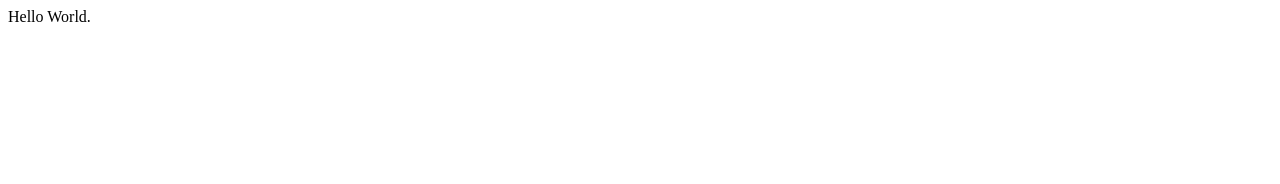
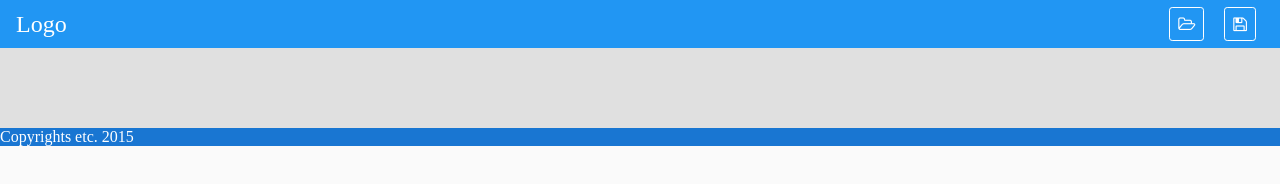
Before and after one commit to javecross/GraalLevelEditor, a plain HTML site: page index.html in a window 1280 px wide. Drawn offline with nearby package versions, Linux system fonts and the light colour scheme.

Commit message:
Updating project naming.

```diff
--- a/index.html
+++ b/index.html
@@ -1,18 +1,37 @@
 <!DOCTYPE html>
 <html>
     <head>
-        <title>TODO supply a title</title>
+        <title>Web-Based Tile Editor</title>
         <meta charset="UTF-8">
         <meta name="viewport" content="width=device-width, initial-scale=1.0">
 
         <link rel="stylesheet" href="https://ajax.googleapis.com/ajax/libs/jqueryui/1.11.4/themes/humanity/jquery-ui.css">
+        <link rel="stylesheet" href="https://maxcdn.bootstrapcdn.com/font-awesome/4.4.0/css/font-awesome.min.css">
 
+        <link rel="stylesheet" href="resources/css/editor-style.css"/>
         <script src="https://ajax.googleapis.com/ajax/libs/jquery/2.1.4/jquery.min.js"></script>
-
         <script src="https://ajax.googleapis.com/ajax/libs/jqueryui/1.11.4/jquery-ui.min.js"></script>
-
     </head>
     <body>
-        <div>Hello World.</div>
+        <header class="editor-header">
+            <div class="editor-brand">
+                Logo
+            </div>
+            <nav class="editor-nav">
+                <a class="icon icon-open fa fa-folder-open-o"></a>
+                <a class="icon icon-save fa fa-floppy-o"></a>
+            </nav>
+        </header>
+        <section class="editor-content">
+            <section class="editor-board">
+
+            </section>
+            <section class="editor-tileset">
+
+            </section>
+        </section>
+        <footer class="editor-footer">
+            Copyrights etc. 2015
+        </footer>
     </body>
 </html>
--- /dev/null
+++ b/resources/css/editor-style.css
@@ -0,0 +1,64 @@
+
+
+/*
+    Primary
+        #2196F3
+
+    Primary Dark
+        #1976D2
+
+    Primary Light
+        #BBDEFB
+
+    Accent - Red
+        #FF5252
+
+*/
+body, html {
+    margin: 0;
+    padding: 0;
+    background-color: #FAFAFA;
+    height: 100%;
+}
+.editor-header {
+    background-color: #2196F3;
+    min-height: 3rem;
+    display: flex;
+    justify-content: space-between;
+    color: #FFFFFF;
+    padding: 0 1rem 0 1rem;
+}
+
+.editor-brand {
+    align-self: center;
+    font-size: 24px;
+}
+
+.editor-nav {
+    align-self: center;
+}
+
+.editor-nav .icon {
+    margin: 0 0.5rem 0 0.5rem;
+    border: 1px solid #FFFFFF;
+    border-radius: 0.2rem;
+    padding: 0.5rem;
+    cursor: pointer;
+}
+
+.icon:hover {
+    background-color: #1976D2;
+}
+
+.editor-content {
+    background-color: #E0E0E0;
+    min-height: 5rem;
+    flex: 0 1 auto;
+}
+
+.editor-footer {
+    min-height: 1rem;
+    background-color: #1976D2;
+    color: #FFFFFF;
+    align-self: flex-
+}
--- a/resources/js/editor/view/graal-editor-view.js
+++ b/resources/js/editor/view/tile-editor-view.js
@@ -3,5 +3,4 @@
 
 $(document).ready(function () {
     'use strict';
-
 });
```
Also changed, not shown: resources/js/editor/tile-editor-core.js (added, +11 -0 lines).
